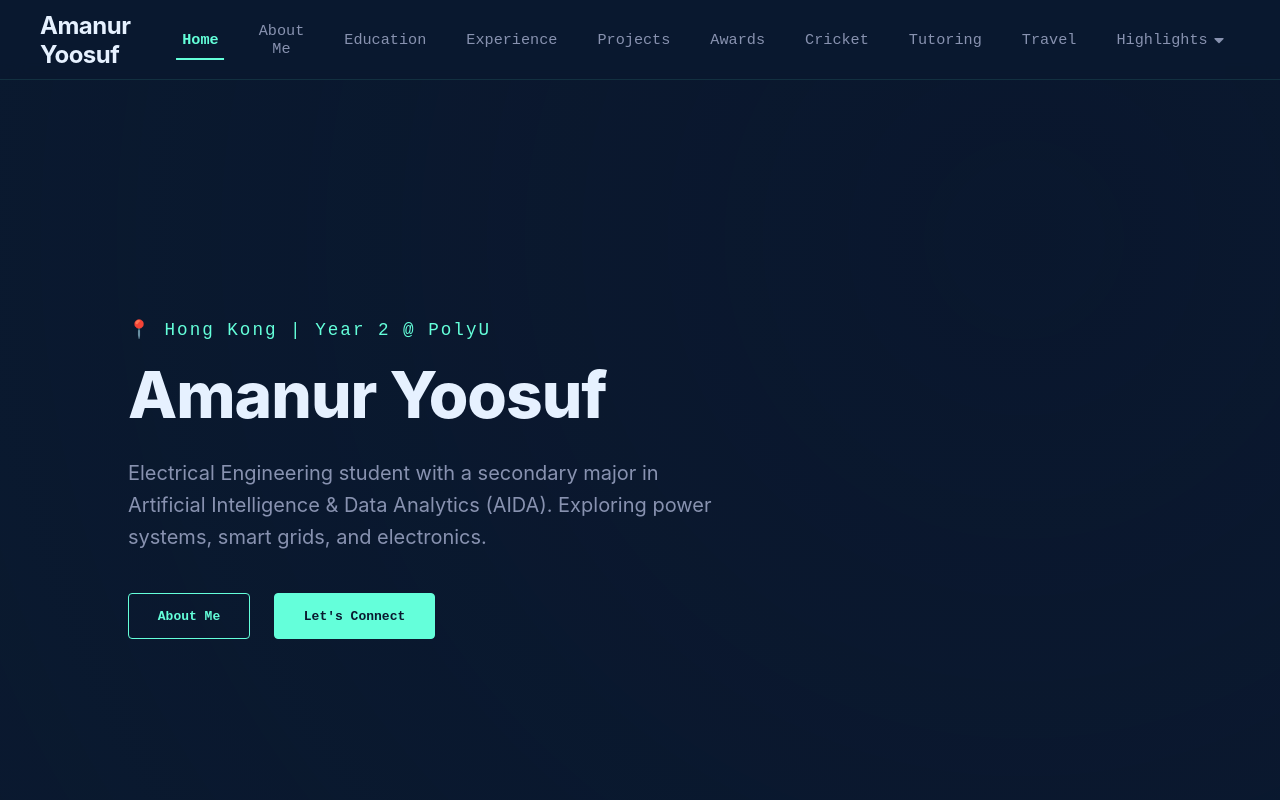
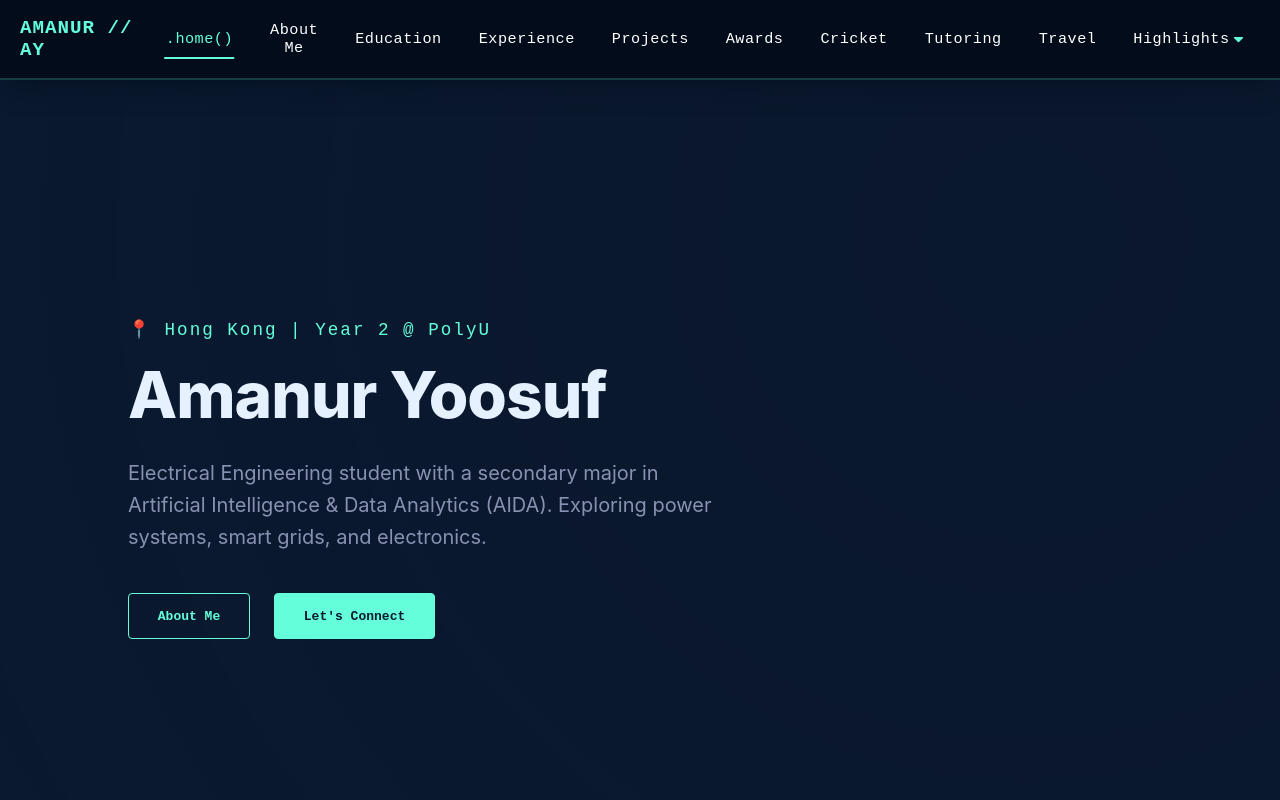
Before and after one commit to amanyoosuf/amanyoosuf.github.io, a React (Create React App) app: page / in a window 1280 px wide. Shown: the top 800 px of the page. Built offline with nearby package versions, Linux system fonts and the light colour scheme.

Commit message:
Update navbar.js

```diff
--- a/src/components/navbar.js
+++ b/src/components/navbar.js
@@ -6,7 +6,6 @@ import Headroom from 'react-headroom';
 import Dropdown from './Dropdown';
 import useScrollSpy from '../hooks/useScrollSpy';
 
-// Completely updated configuration map targeting your exact single-page layout IDs
 const NAVIGATION_ITEMS = [
     { id: 'welcome', label: 'Home' },
     { id: 'aboutme', label: 'About Me' },
@@ -24,7 +23,6 @@ function Navbar() {
     const [dropdown, setDropdown] = useState(false);
     const location = useLocation();
 
-    // Enables scroll spy on home page to track your active sections on scroll
     const isHomePage = location.pathname === '/';
     const activeSection = useScrollSpy(
         isHomePage ? NAVIGATION_ITEMS.map(item => item.id) : [],
@@ -55,21 +53,51 @@ function Navbar() {
         setDropdown(false);
     }, []);
 
+    // Monospace text utility for custom navigation tags
+    const linkStyle = {
+        fontFamily: 'monospace',
+        textDecoration: 'none',
+        fontSize: '0.95rem',
+        letterSpacing: '0.5px',
+        fontWeight: '500',
+        transition: 'all 0.2s ease-in-out'
+    };
+
     return (
         <Headroom>
-            <nav className='navbar'>
-                <div className='navbar-container'>
+            <nav
+                className='navbar'
+                style={{
+                    backgroundColor: '#020c1b',
+                    borderBottom: '2px solid rgba(100, 255, 218, 0.2)',
+                    boxShadow: '0 10px 30px -10px rgba(2, 12, 27, 0.7)',
+                    transition: 'background-color 0.3s ease'
+                }}
+            >
+                <div className='navbar-container' style={{ display: 'flex', justifyContent: 'space-between', alignItems: 'center', width: '100%', padding: '0 20px' }}>
 
-                    {/* Brand Name Logo instead of a generic layout marker */}
-                    <Link to='/' className='navbar-logo' onClick={closeMobileMenu}>
-                        Amanur Yoosuf
+                    {/* Futuristic Brand Identity Link */}
+                    <Link
+                        to='/'
+                        className='navbar-logo'
+                        onClick={closeMobileMenu}
+                        style={{
+                            color: '#64ffda',
+                            fontFamily: 'monospace',
+                            fontWeight: 'bold',
+                            fontSize: '1.2rem',
+                            letterSpacing: '1px',
+                            textDecoration: 'none'
+                        }}
+                    >
+                        AMANUR // AY
                     </Link>
 
-                    <div className='menu-icon' onClick={handleClick}>
+                    <div className='menu-icon' onClick={handleClick} style={{ color: '#64ffda' }}>
                         <i className={click ? 'fas fa-times' : 'fas fa-bars'} />
                     </div>
 
-                    <ul className={click ? 'nav-menu active' : 'nav-menu'}>
+                    <ul className={click ? 'nav-menu active' : 'nav-menu'} style={{ display: 'flex', alignItems: 'center', listStyle: 'none', gap: '5px' }}>
                         {NAVIGATION_ITEMS.map(item => (
                             <li key={item.id} className='nav-item'>
                                 {isHomePage ? (
@@ -81,14 +109,19 @@ function Navbar() {
                                         duration={500}
                                         className={`nav-links ${isHomePage && activeSection === item.id ? 'nav-links--active' : ''}`}
                                         onClick={closeMobileMenu}
+                                        style={{
+                                            ...linkStyle,
+                                            color: isHomePage && activeSection === item.id ? '#64ffda' : '#ffffff'
+                                        }}
                                     >
-                                        {item.label}
+                                        {isHomePage && activeSection === item.id ? `.${item.label.toLowerCase()}()` : item.label}
                                     </ScrollLink>
                                 ) : (
                                     <Link
                                         to={`/#${item.id}`}
                                         className='nav-links'
                                         onClick={closeMobileMenu}
+                                        style={{ ...linkStyle, color: '#ffffff' }}
                                     >
                                         {item.label}
                                     </Link>
@@ -109,8 +142,9 @@ function Navbar() {
                                         setDropdown(!dropdown);
                                     }
                                 }}
+                                style={{ ...linkStyle, color: dropdown ? '#64ffda' : '#ffffff', cursor: 'pointer' }}
                             >
-                                Highlights <i className='fas fa-caret-down' />
+                                Highlights <i className='fas fa-caret-down' style={{ marginLeft: '4px', color: '#64ffda' }} />
                             </div>
                             {dropdown && <Dropdown onClose={() => setDropdown(false)} closeMobileMenu={closeMobileMenu} />}
                         </li>
```
